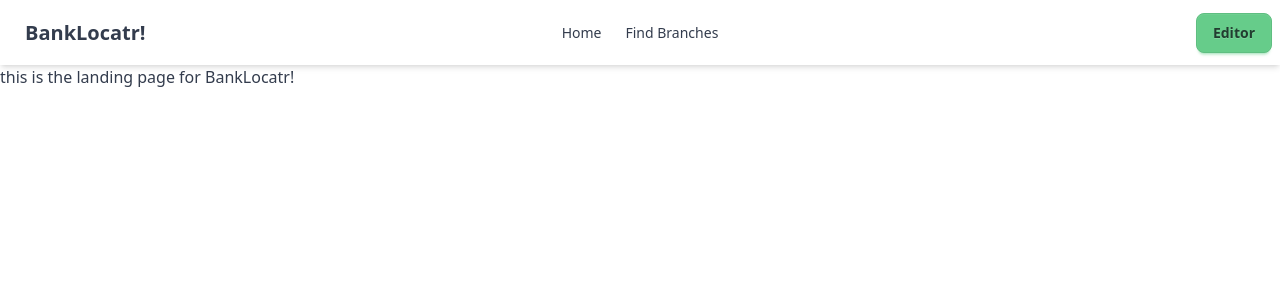
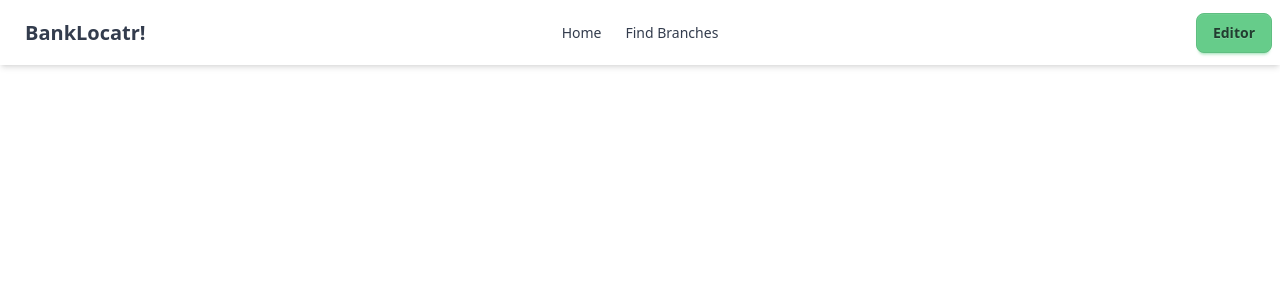
Before and after one commit to lifehome/AY2024-UFCE3Q-30-3-Frontend, an Angular app: page / in a window 1280 px wide. Shown: the top 300 px of the page. Built offline with nearby package versions, Linux system fonts and the light colour scheme.

Commit message:
📦 patch: navbar not navigating to correct pages

```diff
--- a/src/app/app.component.html
+++ b/src/app/app.component.html
@@ -4,5 +4,4 @@
 <!-- Main content -->
 <main>
   <router-outlet></router-outlet>
-  this is the landing page for BankLocatr!
 </main>
--- a/src/app/app.routes.ts
+++ b/src/app/app.routes.ts
@@ -1,3 +1,8 @@
 import { Routes } from '@angular/router';
 
-export const routes: Routes = [];
+export const routes: Routes = [
+  {
+    path: '',
+    loadComponent: () => import('./home/home.component').then(m => m.HomeComponent)
+  },
+];
--- a/src/app/components/navbar/navbar.component.ts
+++ b/src/app/components/navbar/navbar.component.ts
@@ -1,8 +1,9 @@
 import { Component } from '@angular/core';
+import { RouterModule } from '@angular/router';
 
 @Component({
   selector: 'app-navbar',
-  imports: [],
+  imports: [RouterModule],
   templateUrl: './navbar.component.html',
   styleUrl: './navbar.component.scss'
 })
```
